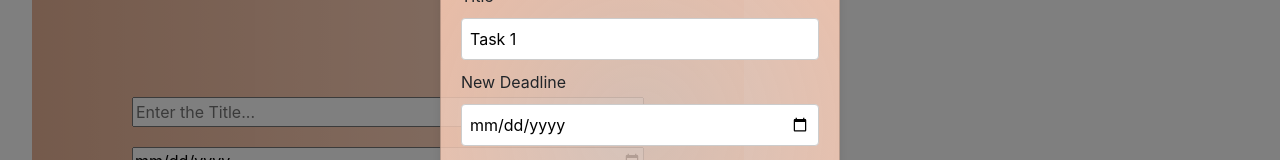
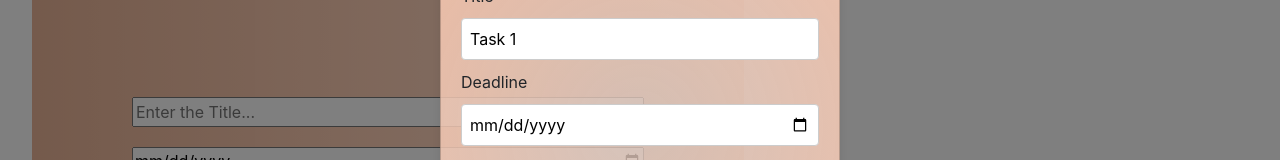
Before and after one commit to felifau/todolistfrontend, a Vue app: page / in a window 1280 px wide. Both pictures are taken after a click on the button 417 px from the left and 705 px from the top of the page. Shown: the part 273-433 px from the top of the page. Built offline with nearby package versions, Linux system fonts and the light colour scheme; no server answers.

Commit message:
reverse changes (3)

```diff
--- a/src/components/EditTaskModal.vue
+++ b/src/components/EditTaskModal.vue
@@ -6,7 +6,7 @@
         <label for="title">Title</label>
         <input type="text" id="title" v-model="editableTask.title" required />
 
-        <label for="deadline">New Deadline</label>
+        <label for="deadline">Deadline</label>
         <input type="date" id="deadline" v-model="editableTask.deadline" required />
 
         <label for="details">Details</label>
@@ -20,8 +20,7 @@
 </template>
 
 <script lang="ts">
-import { computed, defineComponent, type PropType, ref, watch } from 'vue'
-import { formatDate } from 'date-fns'
+import { defineComponent, type PropType, ref, watch } from 'vue';
 
 interface Task {
   id: number;
@@ -34,7 +33,6 @@ interface Task {
 
 export default defineComponent({
   name: 'EditTaskModal',
-  methods: { formatDate },
   props: {
     task: {
       type: Object as PropType<Task>,
@@ -44,18 +42,12 @@ export default defineComponent({
   emits: ['close', 'update'],
   setup(props, { emit }) {
     const editableTask = ref<Task>({ ...props.task });
-    const newDeadline = ref<string | null>(null);
-
-    const formattedCurrentDeadline = computed(() => {
-      return `Current deadline ${formatDate(editableTask.value.deadline, 'dd MMMM yyyy')}`;
-    });
 
     watch(() => props.task, (newTask) => {
       editableTask.value = { ...newTask };
     });
 
     function updateTask() {
-      editableTask.value.deadline = new Date(editableTask.value.deadline);
       emit('update', { ...editableTask.value });
     }
 
@@ -64,8 +56,6 @@ export default defineComponent({
     }
 
     return {
-      newDeadline,
-      formattedCurrentDeadline,
       editableTask,
       updateTask,
       closeModal,
```
